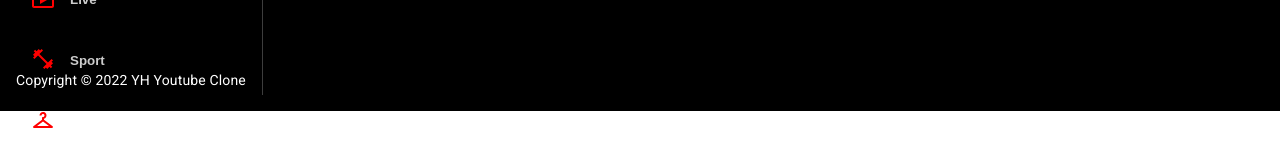
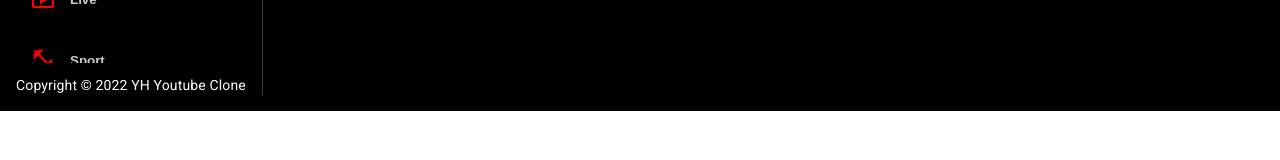
Before and after one commit to yhafez/youtube-clone, a React (Vite) app: page / in a window 1280 px wide. Shown: the part 719-879 px from the top of the page. After the commit the page ends 830 px from the top, so only its background shows below. Built offline with nearby package versions, Linux system fonts and the light colour scheme; no server answers.

Commit message:
fix: styling fixes

```diff
--- a/src/components/Feed.tsx
+++ b/src/components/Feed.tsx
@@ -17,13 +17,20 @@ const Feed = () => {
 		<Stack sx={{ flexDirection: { sx: 'column', md: 'row' } }}>
 			<Box
 				sx={{
+					display: 'flex',
+					flexDirection: { md: 'column', sm: 'row' },
 					height: { sx: 'auto', md: '92vh' },
 					borderRight: '1px solid #3d3d3d',
 					px: { sx: 0, md: 2 },
+					overflow: 'hidden',
 				}}
 			>
 				<Sidebar selectedCategory={selectedCategory} setSelectedCategory={setSelectedCategory} />
-				<Typography className="copyright" variant="body2" sx={{ mt: 1.5, color: '#fff' }}>
+				<Typography
+					className="copyright"
+					variant="body2"
+					sx={{ mt: 1.5, color: '#fff', display: { sm: 'none', md: 'initial' } }}
+				>
 					Copyright © 2022 YH Youtube Clone
 				</Typography>
 			</Box>
--- a/src/components/Navbar.tsx
+++ b/src/components/Navbar.tsx
@@ -9,7 +9,13 @@ const Navbar = () => (
 		direction="row"
 		alignItems="center"
 		p={2}
-		sx={{ position: 'sticky', background: '#000', top: 0, justifyContent: 'space-between' }}
+		sx={{
+			position: 'sticky',
+			background: '#000',
+			top: 0,
+			justifyContent: 'space-between',
+			overflowY: 'scroll',
+		}}
 	>
 		<Link to="/" style={{ display: 'flex', alignItems: 'center' }}>
 			<img src="../assets/YH.png" alt="logo" height={45} />
--- a/src/components/Sidebar.tsx
+++ b/src/components/Sidebar.tsx
@@ -13,7 +13,11 @@ const Sidebar = ({
 	return (
 		<Stack
 			direction="row"
-			sx={{ overFlowY: 'auto', height: { sx: 'auto', md: '95%' }, flexDirection: { md: 'column' } }}
+			sx={{
+				overflow: 'auto',
+				height: { sx: 'auto' },
+				flexDirection: { md: 'column' },
+			}}
 		>
 			{categories.map(category => (
 				<button
--- a/src/components/VideoDetail.tsx
+++ b/src/components/VideoDetail.tsx
@@ -23,7 +23,8 @@ const VideoDetail = () => {
 		)
 	}, [id])
 
-	if (!videoDetail?.snippet) return 'Loading...'
+	if (!videoDetail?.snippet || !videoDetail?.statistics)
+		return <Typography>'Loading...'</Typography>
 
 	const {
 		snippet: { title, channelId, channelTitle },
--- a/src/index.css
+++ b/src/index.css
@@ -86,3 +86,7 @@ a {
 		width: 200px;
 	}
 }
+
+::-webkit-scrollbar {
+	display: none;
+}
```
